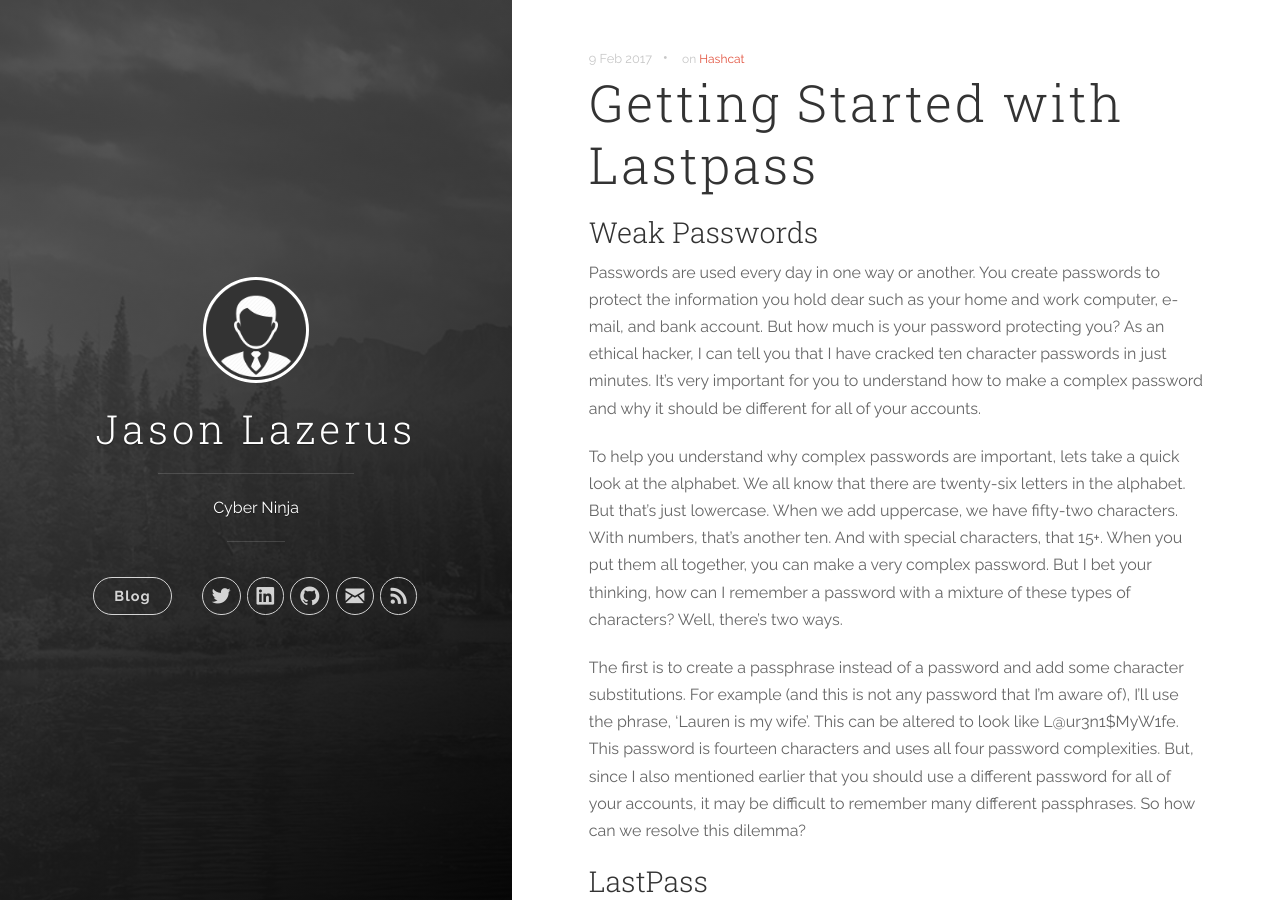
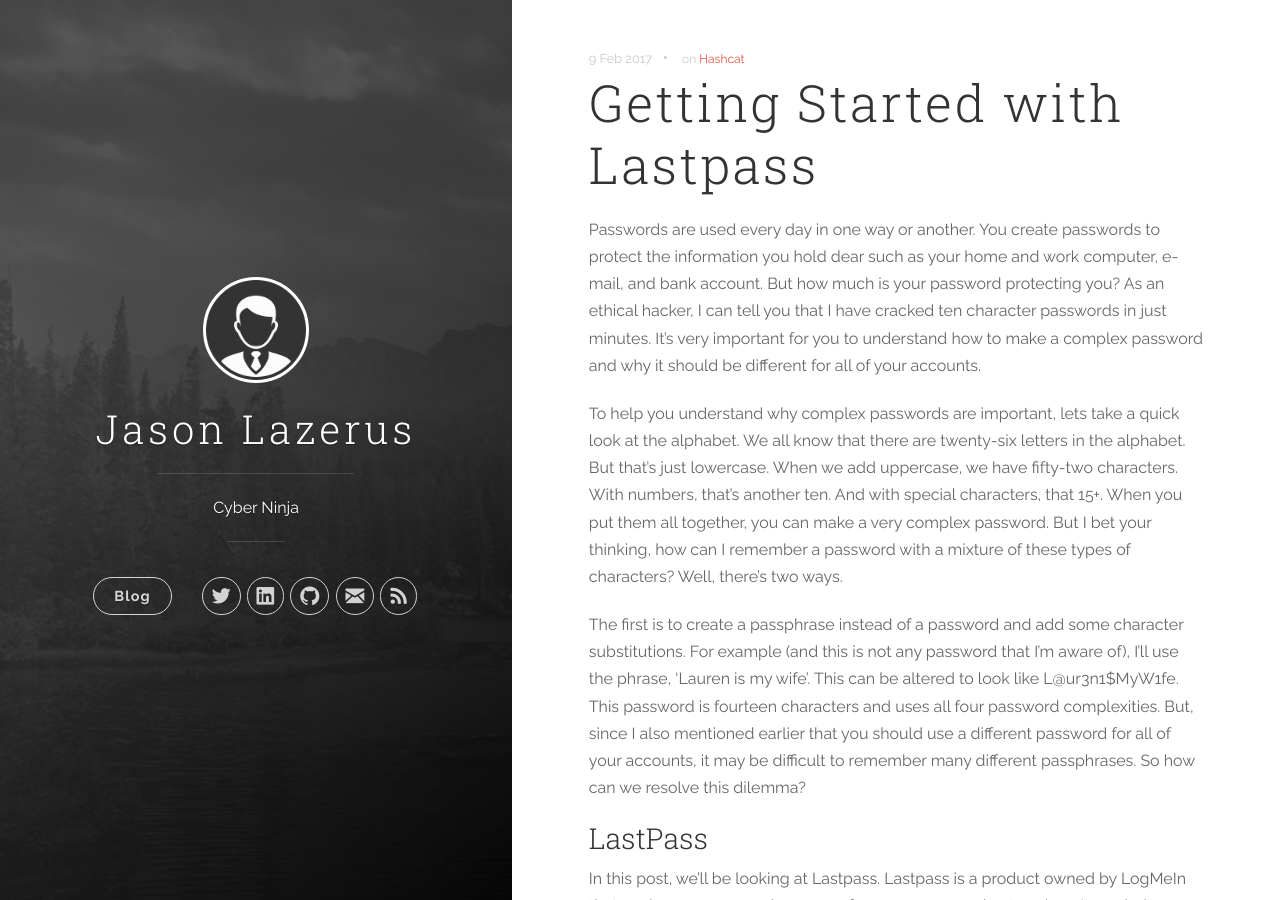
Before and after one commit to InfoSecured/infosecured.github.io, a Jekyll site: the page built from _posts/2017-02-09-getting-started-with-lastpass.md, in a window 1280 px wide and 900 px high. Built offline with Jekyll 4.4.1, drawn with Linux system fonts in a browser that asks for light colours.

Commit message:
Update 2017-02-09-getting-started-with-lastpass.md

```diff
--- a/_posts/2017-02-09-getting-started-with-lastpass.md
+++ b/_posts/2017-02-09-getting-started-with-lastpass.md
@@ -4,8 +4,6 @@ date:   2017-02-09 08:04:23
 categories: [Password Cracking]
 tags: [Hashcat]
 ---
-
-### Weak Passwords
 
 Passwords are used every day in one way or another.  You create passwords to protect the information you hold dear such as your home and work computer, e-mail, and bank account.  But how much is your password protecting you?  As an ethical hacker, I can tell you that I have cracked ten character passwords in just minutes.  It’s very important for you to understand how to make a complex password and why it should be different for all of your accounts.
 
```
